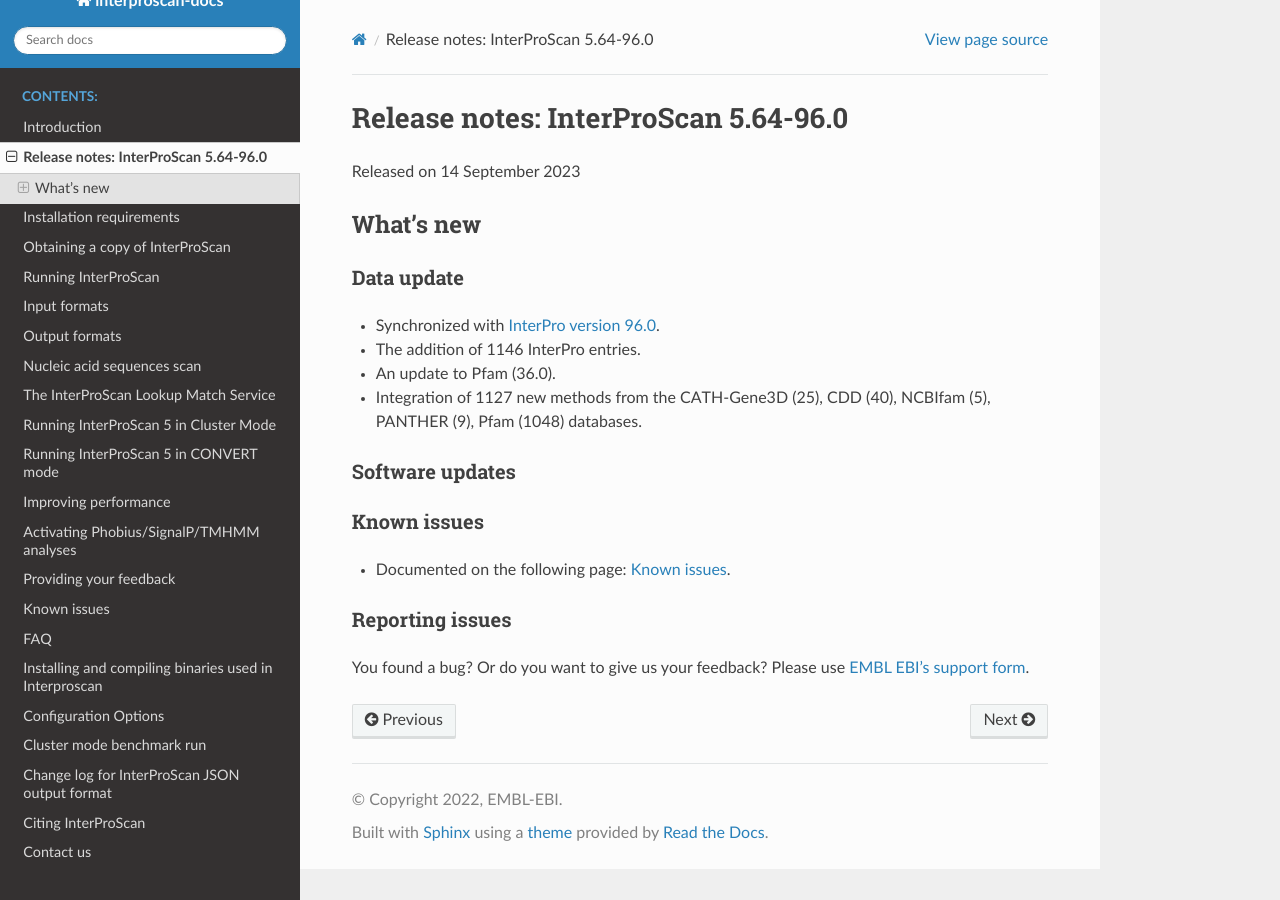
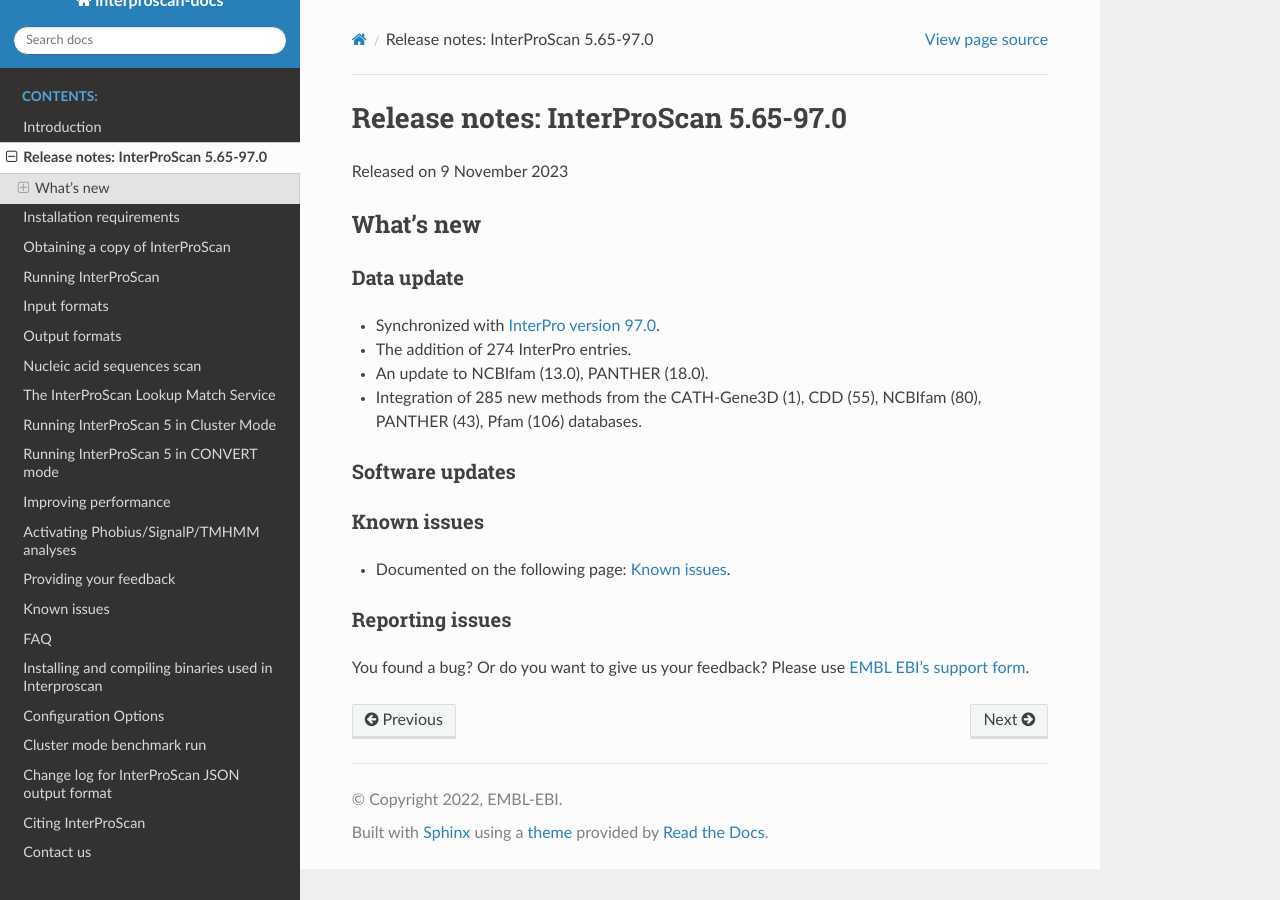
Before and after one commit to ebi-pf-team/interproscan-docs, a Sphinx documentation site: the page built from docs/ReleaseNotes.rst, in a window 1280 px wide. Built offline with Sphinx 7.4.7 and the Read the Docs theme 2.0.0, drawn with Linux system fonts in a browser that asks for light colours.

Commit message:
5.65-97.0 update

```diff
--- a/docs/OutputFormats.rst
+++ b/docs/OutputFormats.rst
@@ -160,7 +160,7 @@
 
 Listed below are the XSD files for the InterProScan 5 XML output format (with the InterProScan release versions they apply to noted in brackets afterwards).
 
-- `interproscan-model-4.6.xsd <http://ftp.ebi.ac.uk/pub/software/unix/iprscan/5/schemas/interproscan-model-4.6.xsd>`__ (as produced by InterProScan 5 from version 5.64-96.0 onwards)
+- `interproscan-model-4.6.xsd <http://ftp.ebi.ac.uk/pub/software/unix/iprscan/5/schemas/interproscan-model-4.6.xsd>`__ (as produced by InterProScan 5 from version 5.63-95.0 onwards)
 - `interproscan-model-4.5.xsd <http://ftp.ebi.ac.uk/pub/software/unix/iprscan/5/schemas/interproscan-model-4.5.xsd>`__ (as produced by InterProScan 5 from version 5.51-85.0 to 5.62-94.0)
 - `interproscan-model-3.0.xsd <http://ftp.ebi.ac.uk/pub/software/unix/iprscan/5/schemas/interproscan-model-3.0.xsd>`__ (as produced by InterProScan 5 from version 5.31-70.0 to 5.50-84.0)
 - `interproscan-model-2.2.xsd <http://ftp.ebi.ac.uk/pub/software/unix/iprscan/5/schemas/interproscan-model-2.2.xsd>`__ (as produced by InterProScan 5 from version 5.28-67.0 to 5.30-69.0)
--- a/docs/ReleaseNotes.rst
+++ b/docs/ReleaseNotes.rst
@@ -1,7 +1,7 @@
-Release notes: InterProScan 5.64-96.0
+Release notes: InterProScan 5.65-97.0
 =====================================
 
-Released on 14 September 2023
+Released on 9 November 2023
 
 What’s new
 ~~~~~~~~~~
@@ -9,10 +9,10 @@
 Data update
 ^^^^^^^^^^^
 
--  Synchronized with `InterPro version 96.0 <http://www.ebi.ac.uk/interpro/release_notes/96.0/>`__.
--  The addition of 1146 InterPro entries.
--  An update to Pfam (36.0).
--  Integration of 1127 new methods from the CATH-Gene3D (25), CDD (40), NCBIfam (5), PANTHER (9), Pfam (1048) databases.
+-  Synchronized with `InterPro version 97.0 <http://www.ebi.ac.uk/interpro/release_notes/97.0/>`__.
+-  The addition of 274 InterPro entries.
+-  An update to NCBIfam (13.0), PANTHER (18.0).
+-  Integration of 285 new methods from the CATH-Gene3D (1), CDD (55), NCBIfam (80), PANTHER (43), Pfam (106) databases.
 
 Software updates
 ^^^^^^^^^^^^^^^^
```
Also changed, not shown: docs/HowToDownload.rst (+6 -6 lines), docs/LocalLookupService.rst (+15 -15 lines).
